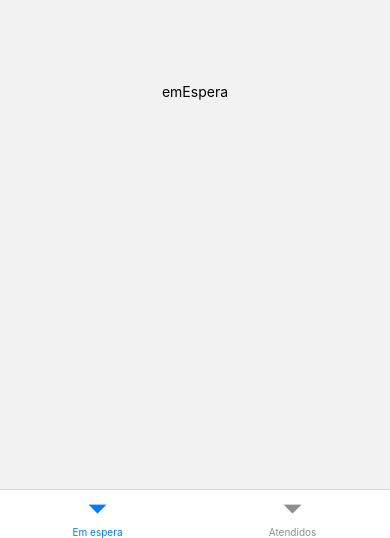
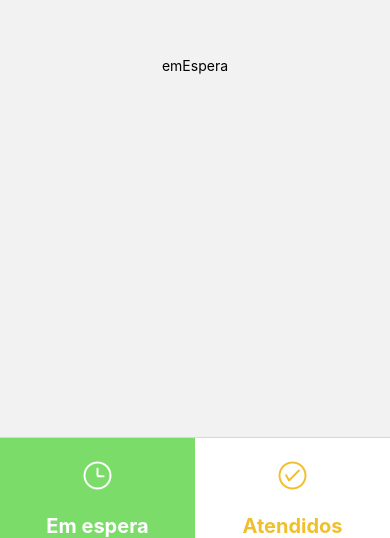
Before and after one commit to mtsteo/zampafila, a React Native app: screen / in a window 390 px wide. Shown: the part 306-844 px from the top of the page. Built offline with nearby package versions, Linux system fonts and the light colour scheme; no server answers; the database is empty.

Commit message:
FEAT: buttons tabs stylized

```diff
--- a/App.js
+++ b/App.js
@@ -4,9 +4,9 @@ import { createBottomTabNavigator } from "@react-navigation/bottom-tabs";
 import Header from "./components/Header";
 import EmEspera from "./screens/emEspera/EmEspera";
 import Atendidos from "./screens/atendidos/Atendidos";
-
+import { AntDesign } from "@expo/vector-icons";
+import colors from "./styles/colors";
 export default function App() {
-
   const Tab = createBottomTabNavigator();
 
   return (
@@ -14,9 +14,36 @@ export default function App() {
       <Header />
       <StatusBar style="auto" />
       <NavigationContainer>
-        <Tab.Navigator screenOptions={{headerShown:false}}>
-          <Tab.Screen name="Em espera" component={EmEspera} />
-          <Tab.Screen name="Atendidos" component={Atendidos} />
+        <Tab.Navigator
+          screenOptions={{
+            headerShown: false,
+            tabBarStyle: { height: "12%" },
+            tabBarActiveBackgroundColor: colors.mainColors.primary,
+            tabBarActiveTintColor: colors.mainColors.textColors.textPrimary,
+            tabBarLabelStyle: { fontWeight: 700, fontSize: 20 },
+          }}
+        >
+          <Tab.Screen
+            name="Em espera"
+            component={EmEspera}
+            options={{
+              tabBarInactiveTintColor: colors.mainColors.secundary,
+              tabBarIcon: ({ color, size }) => (
+                <AntDesign name="clockcircleo" size={28} color={color} />
+              ),
+            }}
+          />
+          <Tab.Screen
+            name="Atendidos"
+            component={Atendidos}
+            options={{
+              tabBarInactiveTintColor: colors.mainColors.primary,
+              tabBarActiveBackgroundColor: colors.mainColors.secundary,
+              tabBarIcon: ({ color, size }) => (
+                <AntDesign name="checkcircleo" size={28} color={color} />
+              ),
+            }}
+          />
         </Tab.Navigator>
       </NavigationContainer>
     </>
--- a/package.json
+++ b/package.json
@@ -9,6 +9,7 @@
     "web": "expo start --web"
   },
   "dependencies": {
+    "@expo/vector-icons": "^13.0.0",
     "@expo/webpack-config": "^19.0.0",
     "@react-navigation/bottom-tabs": "^6.5.8",
     "dotenv": "^16.3.1",
--- a/styles/colors.js
+++ b/styles/colors.js
@@ -1,6 +1,7 @@
 export default {
     mainColors: {
       primary: "#7BDC6A",
+      secundary:"#f0bf2e",
       textColors:{
         textPrimary:"white",
       }
```
Also changed, not shown: 1 other file (tests, documents, lock files or other folders).
